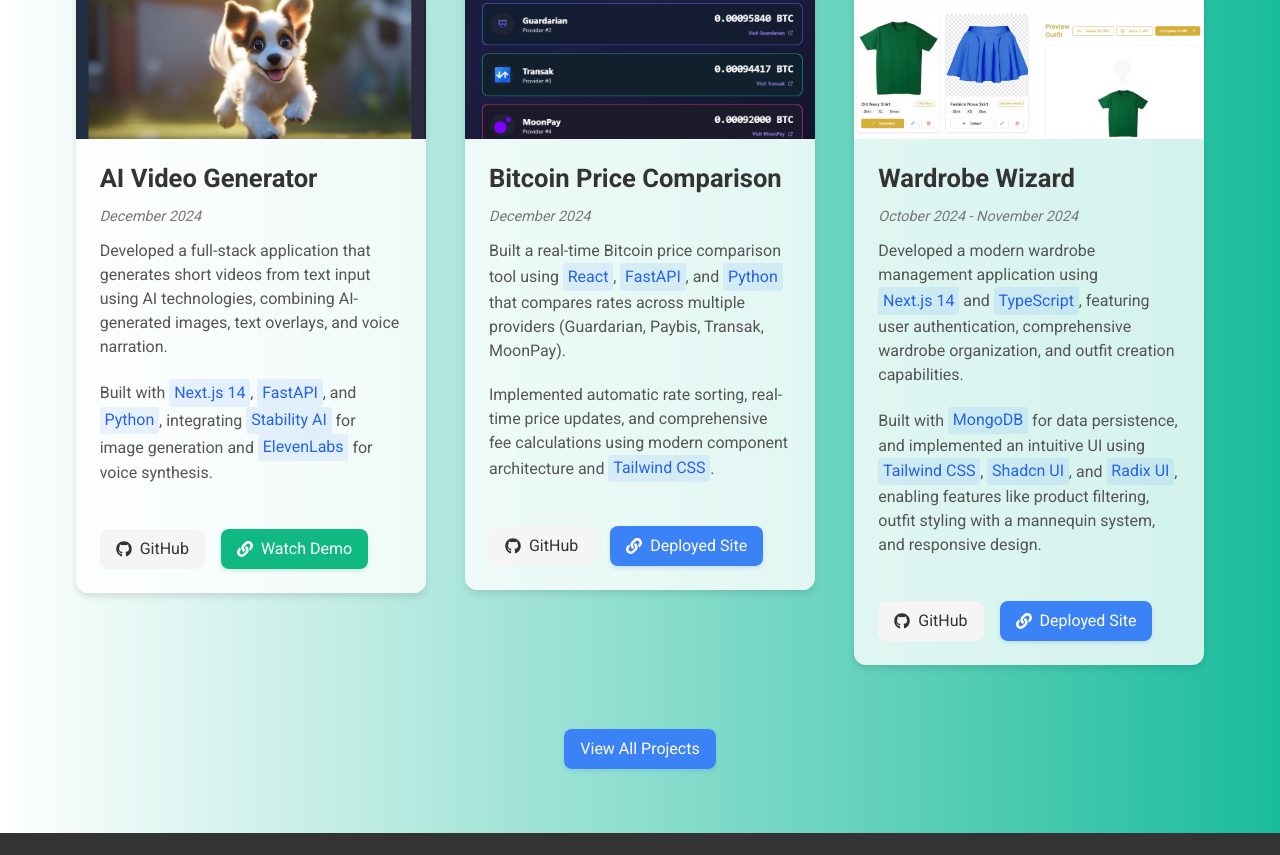
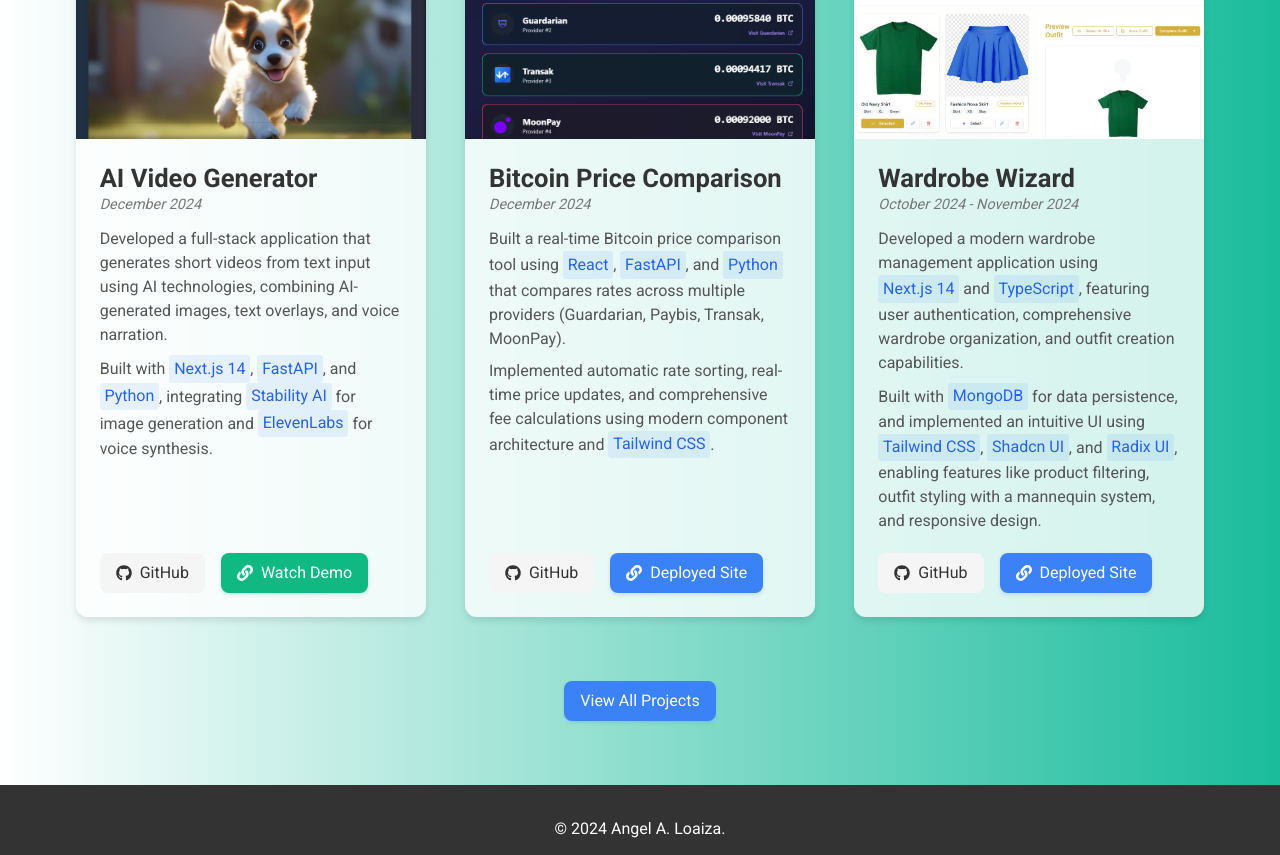
Before and after one commit to aal51282/aal51282.github.io, a Next.js app: page / in a window 1280 px wide. Shown: the part 2480-3335 px from the top of the page. Built offline with nearby package versions, Linux system fonts and the light colour scheme; a web font is replaced by a local one.

Commit message:
Fixed UI for the projects in the home page.

```diff
--- a/src/components/Projects/Projects.module.css
+++ b/src/components/Projects/Projects.module.css
@@ -1,125 +1,87 @@
 /* src/components/Projects/Projects.module.css */
-.projects {
+.projectsPage {
   padding: 4rem 2rem;
-  background-color: #ffffff;
-  text-align: center;
+  min-height: 100vh;
 }
 
-.projects h2 {
-  font-size: 2rem;
-  margin-bottom: 1.5rem;
+.title {
+  text-align: center;
+  font-size: 3rem;
+  margin-bottom: 2rem;
   color: #1abc9c;
 }
 
-.viewAllProjects {
-  text-decoration: none;
-  color: #1abc9c;
-  transition: color 0.3s ease;
-}
-
-.viewAllProjects:hover {
-  color: #16a085;
-}
-
-.threeCol {
-  display: grid;
-  grid-template-columns: repeat(auto-fit, minmax(300px, 1fr));
-  gap: 2rem;
-  max-width: 1200px;
+.projectCard {
+  background-color: rgba(255, 255, 255, 0.8);
+  border-radius: 12px;
+  overflow: hidden;
+  box-shadow: 0 4px 6px rgba(0, 0, 0, 0.1);
+  transition: transform 0.3s ease, box-shadow 0.3s ease;
+  display: flex;
+  flex-direction: column;
+  max-width: 400px;
   margin: 0 auto;
 }
 
-.card {
-  background-color: #f8f9fa;
-  padding: 1.5rem;
-  border-radius: 8px;
-  box-shadow: 0 4px 6px rgba(0, 0, 0, 0.1);
-  text-align: left;
-  transition: transform 0.3s ease, box-shadow 0.3s ease;
-}
-
-.card:hover {
+.projectCard:hover {
   transform: translateY(-5px);
-  box-shadow: 0 8px 12px rgba(0, 0, 0, 0.2);
-}
-
-.imageContainer {
-  width: 100%;
-  height: 230px;
-  position: relative;
-  margin-bottom: 1rem;
+  box-shadow: 0 10px 15px rgba(0, 0, 0, 0.2);
 }
 
 .projectImage {
   width: 100%;
-  height: 100%;
-  border-radius: 8px;
+  height: 250px;
   object-fit: cover;
+  object-position: center;
 }
 
-.card h3 {
-  font-size: 1.5rem;
-  margin-bottom: 0.5rem;
-  color: #333333;
+.projectContent {
+  padding: 1.5rem;
+  flex: 1;
+  display: flex;
+  flex-direction: column;
 }
 
-.card h3 a {
-  text-decoration: none;
+.projectTitle {
+  font-size: 1.6rem;
   color: #333333;
-  display: flex;
-  align-items: center;
+  line-height: 1.2;
+  margin: 0;
+  font-weight: 600;
 }
 
-.githubIcon {
-  margin-left: 0.5rem;
-  color: #333333;
+.projectDate {
+  font-size: 0.9rem;
+  color: #777777;
+  margin: 0;
 }
 
-.card h3 a:hover {
-  color: #1abc9c;
-}
-
-.card p {
+.projectDescription {
   font-size: 1rem;
   color: #555555;
-  margin-bottom: 1rem;
-}
-
-.card ul {
-  list-style-type: disc;
-  padding-left: 1.5rem;
-}
-
-.card ul li {
-  font-size: 0.95rem;
-  color: #555555;
-  margin-bottom: 0.5rem;
-}
-
-.projectHeader {
+  flex: 1;
+  margin: 0.75rem 0;
   display: flex;
-  justify-content: space-between;
-  align-items: center;
-  margin-bottom: 0.5rem;
+  flex-direction: column;
+  justify-content: flex-start;
 }
 
 .projectLinks {
   display: flex;
-  gap: 0.5rem;
+  gap: 1rem;
+  flex-wrap: wrap;
+  margin-top: auto;
 }
 
-.iconLink {
-  color: inherit;
-  text-decoration: none;
+/* Inherit the link styles from the main module */
+.link {
+  composes: link from '@/app/projects/projects.module.css';
 }
 
-.icon {
-  font-size: 1.5rem;
+.highlightedLink {
+  composes: highlightedLink from '@/app/projects/projects.module.css';
 }
 
-.projectTitle {
-  display: flex;
-  align-items: center;
-  gap: 0.75rem;
-  margin-bottom: 0.5rem;
+.videoLink {
+  composes: videoLink from '@/app/projects/projects.module.css';
 }
--- a/src/components/Projects/Projects.tsx
+++ b/src/components/Projects/Projects.tsx
@@ -2,7 +2,7 @@
 import Image from "next/image";
 import Link from "next/link";
 import { FaGithub, FaLink } from "react-icons/fa";
-import styles from "@/app/projects/projects.module.css";
+import styles from "./Projects.module.css";
 import { projects } from "@/app/projects/page";
 
 const Projects = () => {
@@ -21,9 +21,10 @@
         <div
           style={{
             display: "flex",
-            flexWrap: "wrap",
             gap: "2rem",
             justifyContent: "center",
+            alignItems: "stretch",
+            minHeight: "600px",
           }}
         >
           {featuredProjects.map((project, index) => (
@@ -34,7 +35,8 @@
               data-aos-delay={index * 150}
               style={{
                 width: "350px",
-                flex: "0 0 350px",
+                flex: "1 1 350px",
+                maxWidth: "350px",
               }}
             >
               <Image
@@ -52,7 +54,7 @@
                 </p>
                 <div className={styles.projectDescription}>
                   {project.description.map((desc, i) => (
-                    <p key={i} style={{ marginBottom: '0.5rem' }}>
+                    <p key={i} style={{ marginBottom: "0.5rem" }}>
                       {desc}
                     </p>
                   ))}
@@ -94,11 +96,11 @@
           ))}
         </div>
       </div>
-      <div style={{ textAlign: 'center', marginTop: '2rem' }}>
+      <div style={{ textAlign: "center", marginTop: "2rem" }}>
         <Link
           href="/projects"
           className={`${styles.link} ${styles.highlightedLink}`}
-          style={{ display: 'inline-flex' }}
+          style={{ display: "inline-flex" }}
         >
           View All Projects
         </Link>
```
